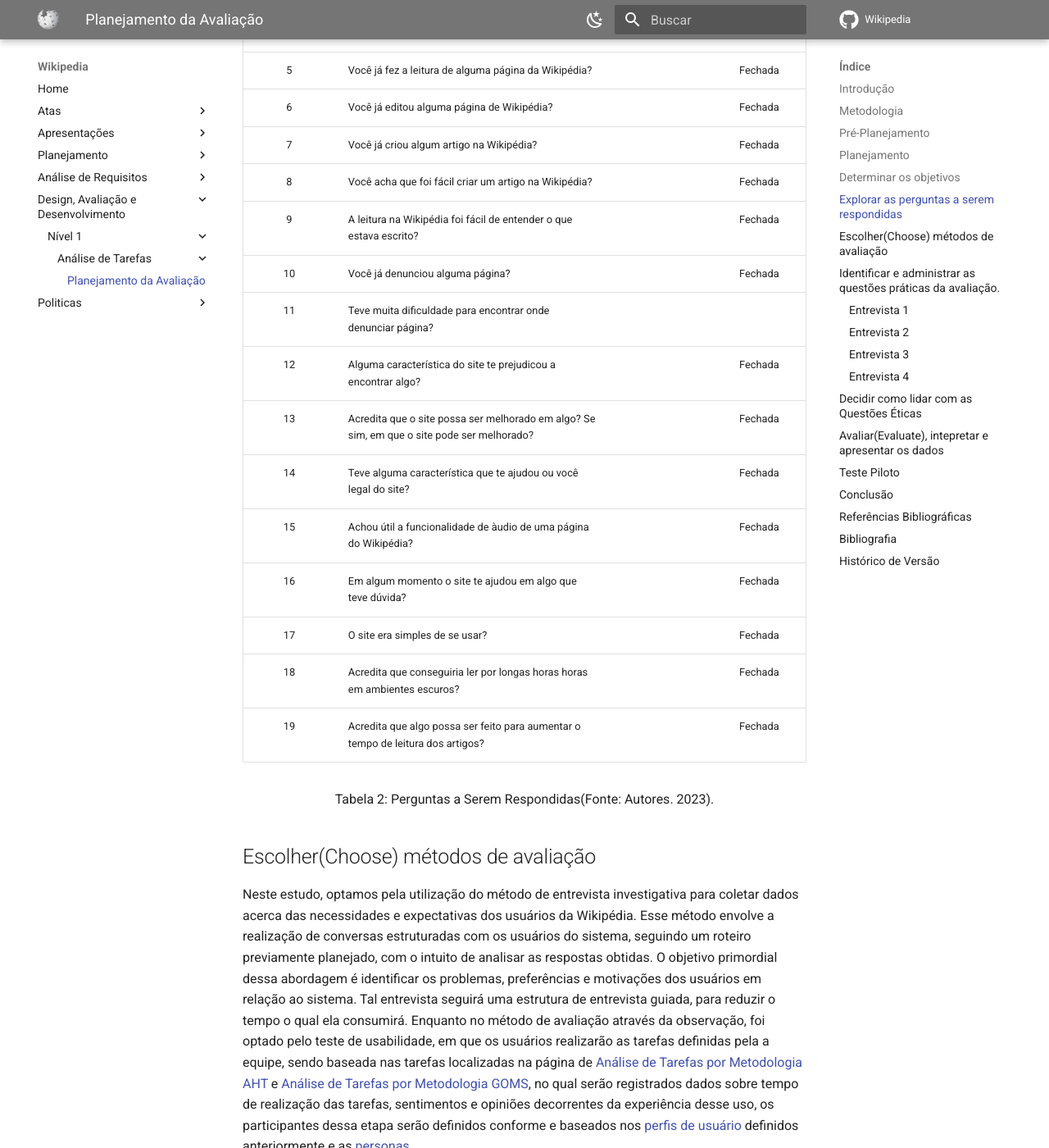
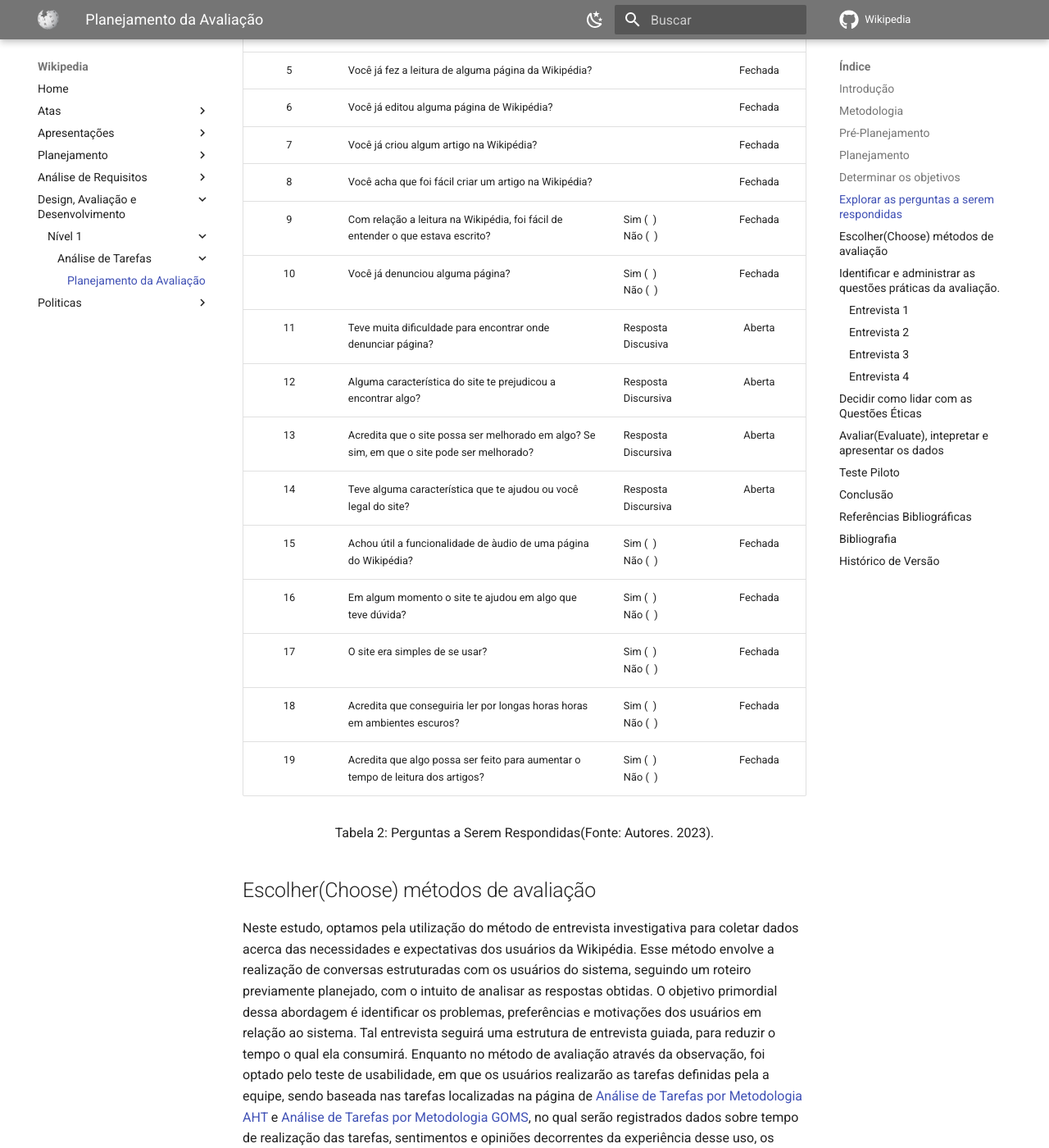
Before and after one commit to Interacao-Humano-Computador/2023.1-Wikipedia, an MkDocs documentation site: the page built from docs/design-avaliacao-desenvolvimento/nivel1/analiseDeTarefas/planejamentoDaAvaliacaoTarefas.md, in a window 1280 px wide and 1400 px high, scrolled down 2123 px. Shown: the whole window at 82% size. Built offline with MkDocs 1.6.1 and Material for MkDocs 9.7.7, drawn with Linux system fonts in a browser that asks for light colours; comment, search, counter and statistics services are not loaded.

Commit message:
Adicionando respostas das perguntas de 9 a 18
Co-authored-by: SamuelGSouza <samuelgomes318@gmail.com>

```diff
--- a/docs/design-avaliacao-desenvolvimento/nivel1/analiseDeTarefas/planejamentoDaAvaliacaoTarefas.md
+++ b/docs/design-avaliacao-desenvolvimento/nivel1/analiseDeTarefas/planejamentoDaAvaliacaoTarefas.md
@@ -35,27 +35,27 @@
 
 As perguntas base para tais atividades foram desenvolvidas no mesmo sentido do objetivo planejado anteriormente. Resultando na Tabela 2, qual contém perguntas essenciais para se responder e obter dados para a melhoria do site.
 
-| Número Questão | Questão                                                                                                | Opções para Resposta | Tipo de Resposta |
-| :--------------: | ------------------------------------------------------------------------------------------------------- | ---------------------- | :--------------: |
-|        1        | Qual a sua idade?                                                                                       | Resposta               |     Fechada     |
-|        2        | Qual o seu nome?                                                                                        |                        |     Fechada     |
-|        3        | Qual o seu nível de formação acadêmica?                                                             |                        |     Fechada     |
-|        4        | Já realizou algum tipo de leitura que envolvesse alguma curiosidade sua, sem envolver meio acadêmico? |                        |     Fechada     |
-|        5        | Você já fez a leitura de alguma página da Wikipédia?                                              |                        |     Fechada     |
-|        6        | Você já editou alguma página de Wikipédia?                                                          |                        |     Fechada     |
-|        7        | Você já criou algum artigo na Wikipédia?                                                             |                        |     Fechada     |
-|        8        | Você acha que foi fácil criar um artigo na Wikipédia?                                                |                        |     Fechada     |
-|        9        | A leitura na Wikipédia foi fácil de entender o que estava escrito?                                    |                        |     Fechada     |
-|        10        | Você já denunciou alguma página?                                                                     |                        |     Fechada     |
-|        11        | Teve muita dificuldade para encontrar onde denunciar página?                                           |                        |                  |
-|        12        | Alguma característica do site te prejudicou a encontrar algo?                                          |                        |     Fechada     |
-|        13        | Acredita que o site possa ser melhorado em algo? Se sim, em que o site pode ser melhorado?              |                        |     Fechada     |
-|        14        | Teve alguma característica que te ajudou ou você legal do site?                                       |                        |     Fechada     |
-|        15        | Achou útil a funcionalidade de àudio de uma página do Wikipédia?                                    |                        |     Fechada     |
-|        16        | Em algum momento o site te ajudou em algo que teve dúvida?                                             |                        |     Fechada     |
-|        17        | O site era simples de se usar?                                                                          |                        |     Fechada     |
-|        18        | Acredita que conseguiria ler por longas horas horas em ambientes escuros?                               |                        |     Fechada     |
-|        19        | Acredita que algo possa ser feito para aumentar o tempo de leitura dos artigos?                         |                        |     Fechada     |
+| Número Questão | Questão                                                                                                | Opções para Resposta    | Tipo de Resposta |
+| :--------------: | ------------------------------------------------------------------------------------------------------- | ------------------------- | :--------------: |
+|        1        | Qual a sua idade?                                                                                       | Resposta                  |     Fechada     |
+|        2        | Qual o seu nome?                                                                                        |                           |     Fechada     |
+|        3        | Qual o seu nível de formação acadêmica?                                                             |                           |     Fechada     |
+|        4        | Já realizou algum tipo de leitura que envolvesse alguma curiosidade sua, sem envolver meio acadêmico? |                           |     Fechada     |
+|        5        | Você já fez a leitura de alguma página da Wikipédia?                                              |                           |     Fechada     |
+|        6        | Você já editou alguma página de Wikipédia?                                                          |                           |     Fechada     |
+|        7        | Você já criou algum artigo na Wikipédia?                                                             |                           |     Fechada     |
+|        8        | Você acha que foi fácil criar um artigo na Wikipédia?                                                |                           |     Fechada     |
+|        9        | Com relação a leitura na Wikipédia, foi fácil de entender o que estava escrito?                    | Sim (  )<br />Não (  ) |     Fechada     |
+|        10        | Você já denunciou alguma página?                                                                     | Sim (  )<br />Não (  ) |     Fechada     |
+|        11        | Teve muita dificuldade para encontrar onde denunciar página?                                           | Resposta Discusiva        |      Aberta      |
+|        12        | Alguma característica do site te prejudicou a encontrar algo?                                          | Resposta Discursiva       |      Aberta      |
+|        13        | Acredita que o site possa ser melhorado em algo? Se sim, em que o site pode ser melhorado?              | Resposta Discursiva       |      Aberta      |
+|        14        | Teve alguma característica que te ajudou ou você legal do site?                                       | Resposta Discursiva       |      Aberta      |
+|        15        | Achou útil a funcionalidade de àudio de uma página do Wikipédia?                                    | Sim (  )<br />Não (  ) |     Fechada     |
+|        16        | Em algum momento o site te ajudou em algo que teve dúvida?                                             | Sim (  )<br />Não (  ) |     Fechada     |
+|        17        | O site era simples de se usar?                                                                          | Sim (  )<br />Não (  ) |     Fechada     |
+|        18        | Acredita que conseguiria ler por longas horas horas em ambientes escuros?                               | Sim (  )<br />Não (  ) |     Fechada     |
+|        19        | Acredita que algo possa ser feito para aumentar o tempo de leitura dos artigos?                         | Sim (  )<br />Não (  ) |     Fechada     |
 
 
 <div style="text-align: center">
```
